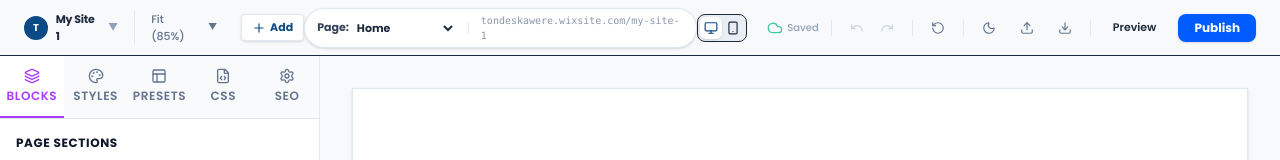
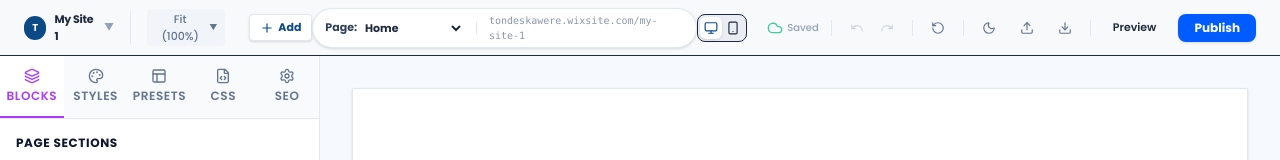
Before and after one commit to tonderaikawere/kt-website-builder, a React (Vite) app: page / in a window 1280 px wide. Shown: the top 160 px of the page. Built offline with nearby package versions, Linux system fonts and the light colour scheme.

Commit message:
Add visual page layout zoom toggle

```diff
--- a/src/App.tsx
+++ b/src/App.tsx
@@ -98,6 +98,7 @@ function App() {
   const [isDraggingOver, setIsDraggingOver] = useState(false);
   const [selectedElement, setSelectedElement] = useState<{ blockId: string; elementPath: string; elementType: string } | null>(null);
   const [isAddDrawerOpen, setIsAddDrawerOpen] = useState(false);
+  const [zoomMode, setZoomMode] = useState<'fit' | 'full'>('full');
 
   const {
     blocks,
@@ -280,10 +281,14 @@ function App() {
               <span className="text-[10px] text-slate-400">▼</span>
             </div>
 
-            <div className="flex items-center gap-2 text-[11px] font-medium text-slate-500 mr-2">
-              <span>Fit (85%)</span>
-              <span className="text-[9px]">▼</span>
-            </div>
+            <button
+              onClick={() => setZoomMode(prev => prev === 'fit' ? 'full' : 'fit')}
+              className="flex items-center gap-1 text-[11px] font-medium text-slate-500 hover:text-slate-800 dark:hover:text-white cursor-pointer mr-2 bg-slate-100 dark:bg-slate-800 px-2 py-0.5 rounded transition-all"
+              title="Toggle Birds-eye view vs Full scale"
+            >
+              <span>{zoomMode === 'fit' ? 'Zoom: 80%' : 'Fit (100%)'}</span>
+              <span className="text-[8px]">▼</span>
+            </button>
 
             <button
               onClick={() => setIsAddDrawerOpen(prev => !prev)}
@@ -834,7 +839,12 @@ function App() {
         >
           {/* Device Simulator Bezel Wrapper */}
           <div
-            style={{ fontFamily: settings.fontFamily }}
+            style={{
+              fontFamily: settings.fontFamily,
+              transform: zoomMode === 'fit' ? 'scale(0.8)' : 'scale(1)',
+              transformOrigin: 'top center',
+              transition: 'transform 0.25s cubic-bezier(0.4, 0, 0.2, 1)'
+            }}
             className={`bg-white transition-all duration-300 relative ${
               deviceMode === 'mobile'
                 ? 'w-[375px] min-h-[667px] border-[12px] border-slate-950 rounded-[40px] shadow-2xl my-8 mx-auto overflow-hidden'
```
